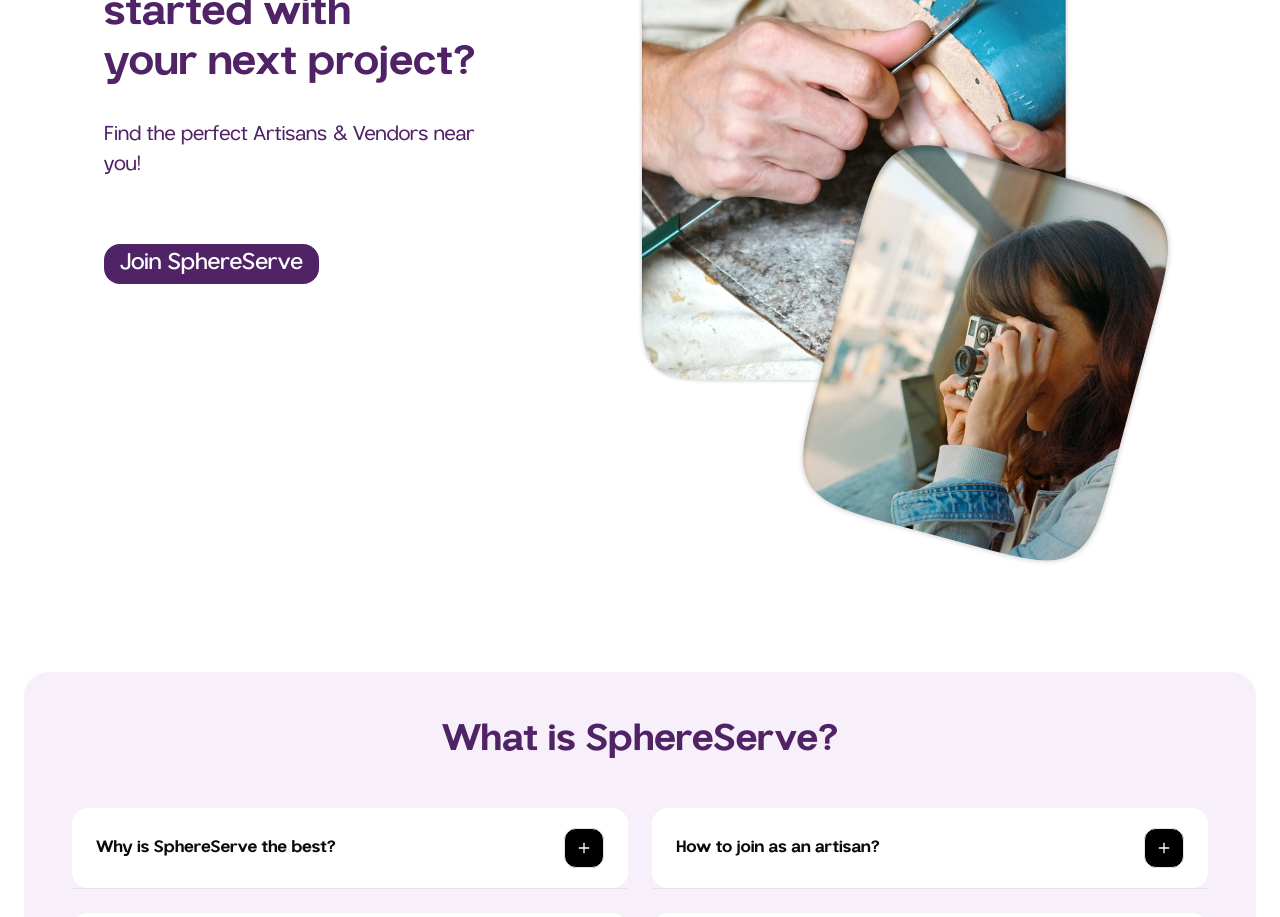
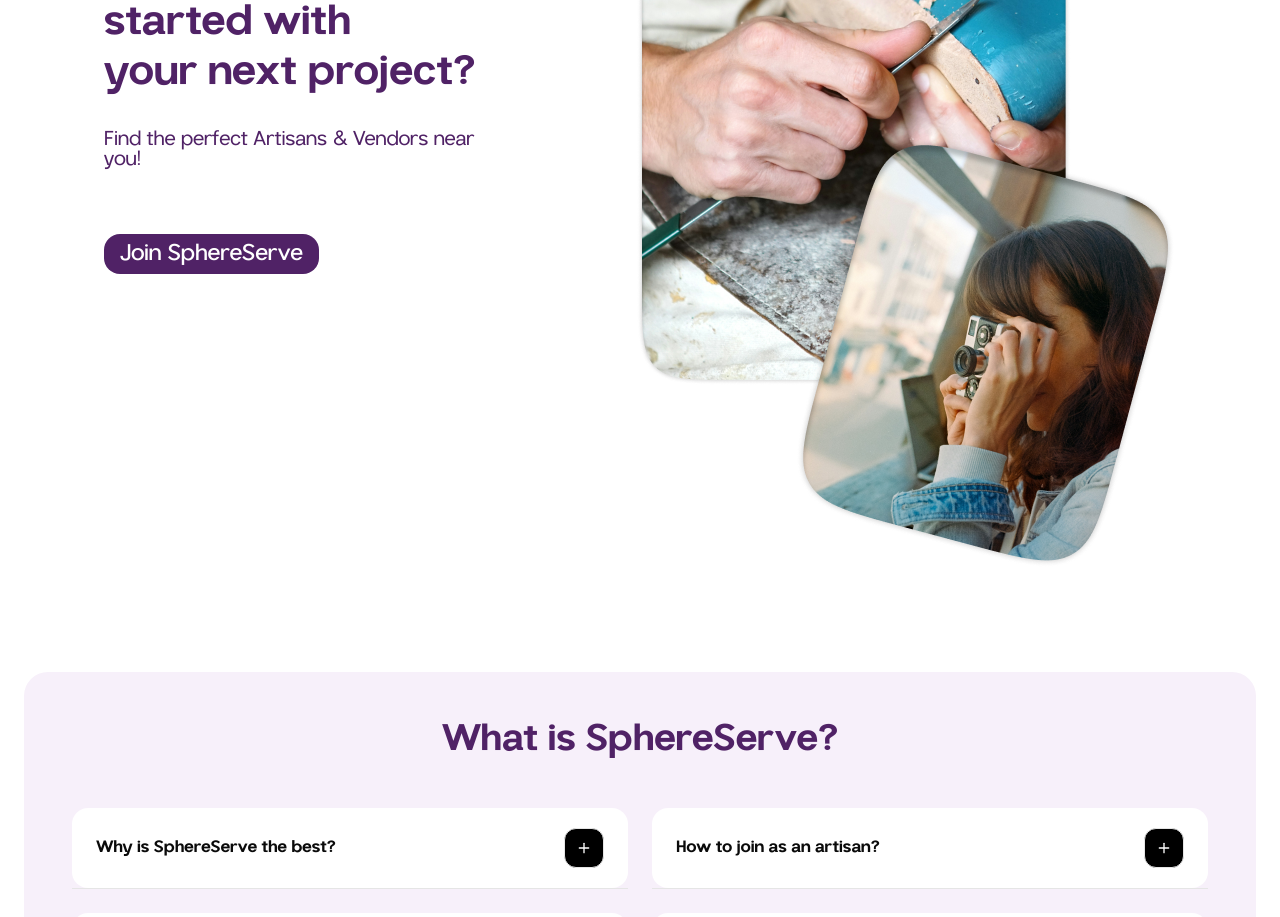
Before and after one commit to Sserve-repo/SST-Frontend, a Next.js app: page / in a window 1280 px wide. Shown: the part 6540-7457 px from the top of the page. Built offline with nearby package versions, Linux system fonts and the light colour scheme.

Commit message:
adjust text sizes for small and medium screens in Section7 for improved readability

```diff
--- a/components/landing/Section7.tsx
+++ b/components/landing/Section7.tsx
@@ -14,16 +14,16 @@ const Section7 = () => {
         </section>
 
         {/* Small & Medium Screen Text */}
-        <section className="lg:hidden text-[1.6rem] sm:text-[2rem] font-bold whitespace-nowrap leading-snug">
+        <section className="lg:hidden text-[1.4rem] sm:text-[2rem] font-bold whitespace-nowrap leading-snug">
           <p>Ready to get started with</p>
           <p>your next project?</p>
         </section>
 
-        <p className="text-[1rem] md:text-[1.25rem]">
+        <p className="sm:text-[1rem] text-sm md:text-[1.25rem]">
           Find the perfect Artisans & Vendors near you!
         </p>
 
-        <Button className="text-[1rem] md:text-[1.4rem] px-4 py-3 my-6 md:my-8 text-white bg-[#502266] rounded-2xl">
+        <Button className="sm:text-[1rem] md:text-[1.4rem] px-4 py-3 sm:my-6 md:my-8 text-white bg-[#502266] rounded-2xl">
           Join SphereServe
         </Button>
       </div>
```
